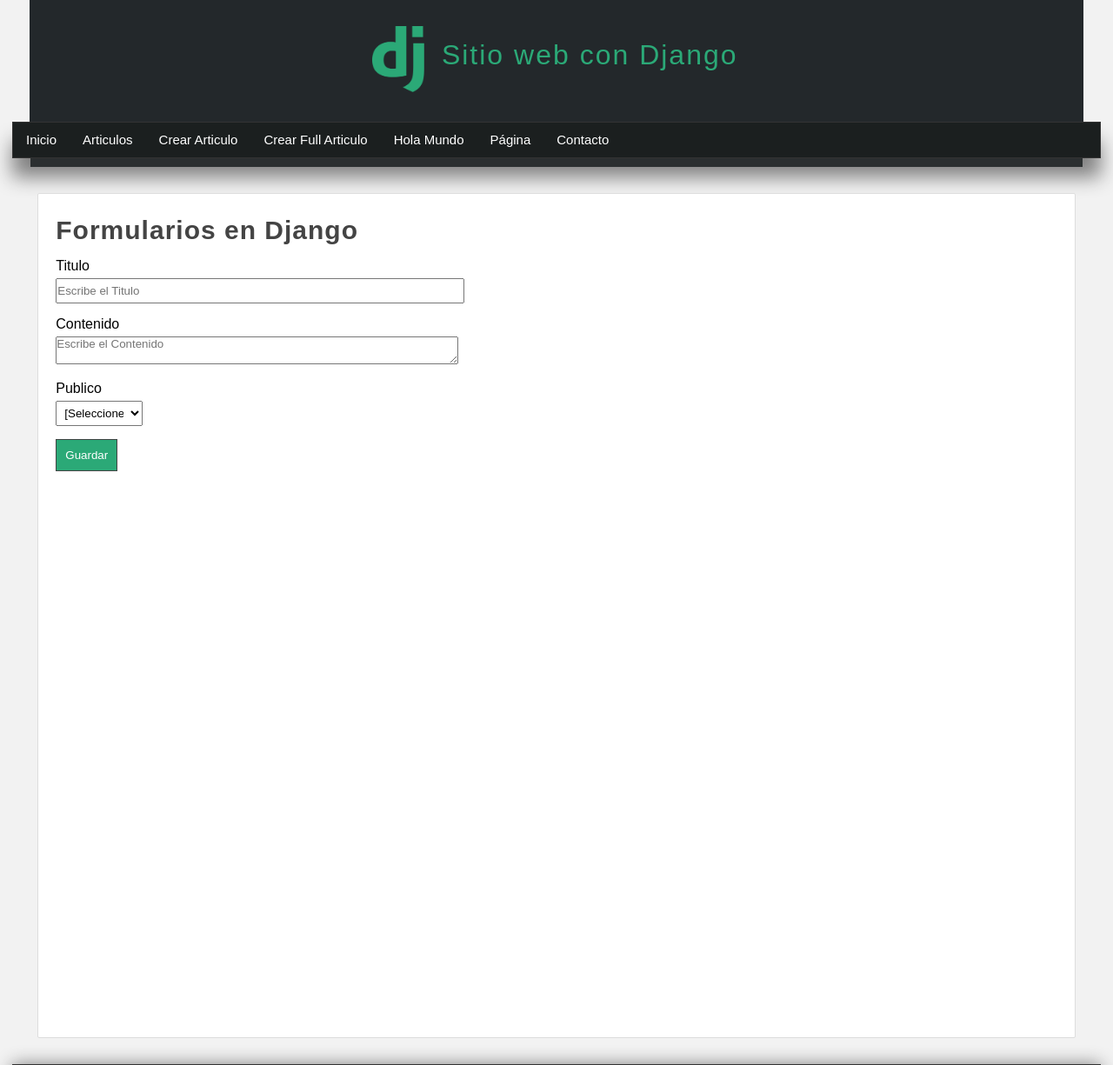
After one commit to marcosmh/master-python, a Django app: page /create_full_article/ in a window 1280 px wide. The commit adds this page. Shown: the top 1225 px of the page at 87% size. Run offline with Django 3.2, Linux system fonts and the light colour scheme.

Commit message:
manejor de formularios en python

```diff
--- a/22-django/aprendiendo_django/AprendiendoDjango/urls.py
+++ b/22-django/aprendiendo_django/AprendiendoDjango/urls.py
@@ -34,4 +34,7 @@ urlpatterns = [
     path('articulos/',views.articulos, name="articulos"),
     path('actualizar_articulo/<int:id>',views.actualizar_articulo, name="actualizar_articulo"),
     path('borrar_articulo/<int:id>',views.borrar_articulo, name="borrar_articulo"),
+    path('save_article/',views.save_article, name="save_article"),
+    path('create_article/',views.create_article, name="create_article"),
+    path('create_full_article/',views.create_full_article, name="create_full_article"),
 ]
--- /dev/null
+++ b/22-django/aprendiendo_django/miapp/forms.py
@@ -0,0 +1,20 @@
+from django import forms
+
+class FormArticle(forms.Form):
+    title = forms.CharField(
+        label = "Titulo"
+    )
+    content = forms.CharField(
+        label = "Contenido",
+        widget = forms.Textarea
+    )
+
+    public_options = [
+        ('',['Seleccione.']),
+        (1,['SI']),
+        (2,['NO'])
+    ]
+    public = forms.TypedChoiceField(
+        label = "Publico",
+        choices = public_options
+    )
--- a/22-django/aprendiendo_django/miapp/static/css/styles.css
+++ b/22-django/aprendiendo_django/miapp/static/css/styles.css
@@ -147,6 +147,47 @@ nav ul li a:hover {
     margin-top: 5px;
 }
 
+.box form {
+    width: 40%;
+}
+
+.box form input,
+.box form label {
+    display: block;
+    padding: 5px;
+    padding-left: 0px;
+}
+
+.box form input[type="text"],
+.box form textarea,
+.box form select {
+    width: 100%;
+    margin-bottom: 10px;
+}
+
+.box form select {
+    width: 100px;
+    padding: 5px;
+}
+
+.box form input[type="submit"],
+.box form input[type="button"],
+.box form button {
+    padding: 10px;
+    margin-top: 5px;
+    background: #2ba977;
+    border: 1px solid #444;
+    color:white;
+}
+
+.box form input[type="submit"]:hover,
+.box form input[type="button"]:hover,
+.box form button:hover {
+    cursor: pointer;
+    background: #1f7e58;
+    transition: 300ms all;
+}
+
 footer {
     width: 1250px;
     background-color: #1b1f1f;
--- /dev/null
+++ b/22-django/aprendiendo_django/miapp/templates/create_full_article.html
@@ -0,0 +1,28 @@
+{% extends "layout.html" %}
+
+
+{% block title  %} Formularios en Django {% endblock %}
+
+{% block content %}
+<h1 class="title">Formularios en Django</h1>
+
+<form action="{% url 'save_article' %}" method="POST">
+    {% csrf_token %}
+    <label for="title">Titulo</label>
+    <input type="text" name="title" placeholder="Escribe el Titulo" />
+    <label for="content">Contenido</label>
+    <textarea  name="content" placeholder="Escribe el Contenido"></textarea>
+    <label for="public">Publico</label>
+    <select name="public">
+        <option value="">[Seleccione]</option>
+        <option value="1">SI</option>
+        <option value="0">NO</option>
+    </select>
+
+    <input type="submit" value="Guardar" />
+
+
+
+</form>
+
+{% endblock %}
--- a/22-django/aprendiendo_django/miapp/templates/layout.html
+++ b/22-django/aprendiendo_django/miapp/templates/layout.html
@@ -23,6 +23,15 @@
             <ul>
                 <li>
                     <a href="{% url 'inicio' %}">Inicio</a>
+                </li>
+                <li>
+                    <a href="{% url 'articulos' %}">Articulos</a>
+                </li>
+                <li>
+                    <a href="{% url 'create_article' %}">Crear Articulo</a>
+                </li>
+                <li>
+                    <a href="{% url 'create_full_article' %}">Crear Full Articulo</a>
                 </li>
                 <li>
                     <a href="{% url 'hola_mundo' %}">Hola Mundo</a>
--- a/22-django/aprendiendo_django/miapp/views.py
+++ b/22-django/aprendiendo_django/miapp/views.py
@@ -1,6 +1,7 @@
 from django.shortcuts import render, HttpResponse, redirect
 from miapp.models import Article
 from django.db.models import Q
+from miapp.forms import FormArticle
 
 # Create your views here.
 # MVC = Modelo Vista    Controlador -> Acciones(metodos)
@@ -161,3 +162,36 @@ def borrar_articulo(request, id):
         response = f"<strong>Error al borrar al articulos.</strong>"
 
     return HttpResponse(response)
+
+def save_article(request):
+    mensaje = None
+    try:
+        if request.method == 'POST':
+            title = request.POST['title']
+            content = request.POST['content']
+            public = request.POST['public']
+
+            articulo = Article(
+                title = title,
+                content = content,
+                public =  public
+            )
+            articulo.save()
+            mensaje = f"Usuario creado.  {articulo.title} - {articulo.content} "
+        else:
+            mensaje = f"<h2> Error al crear el Articulo</h2>"
+    except Exception as e:
+        mensaje = "Ha ocurrido un error ", type(e).__name__
+        print(mensaje)
+
+
+    return HttpResponse(mensaje)
+
+def create_article(request):
+    return render(request, 'create_article.html')
+
+def create_full_article(request):
+    formulario = FormArticle()
+    return render(request,'create_full_article.html',{
+        'form': formulario
+    })
```
Also changed, not shown: 22-django/aprendiendo_django/miapp/templates/create_article.html (added, +28 -0 lines).
